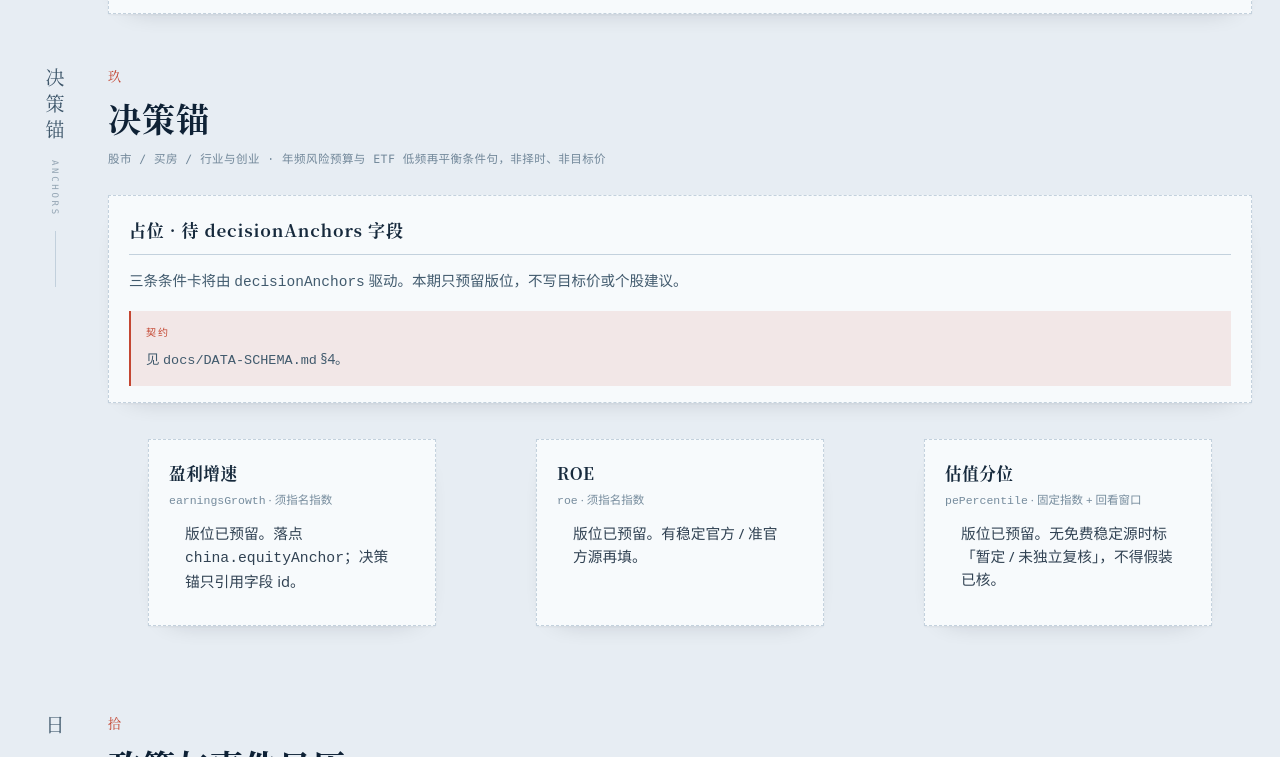
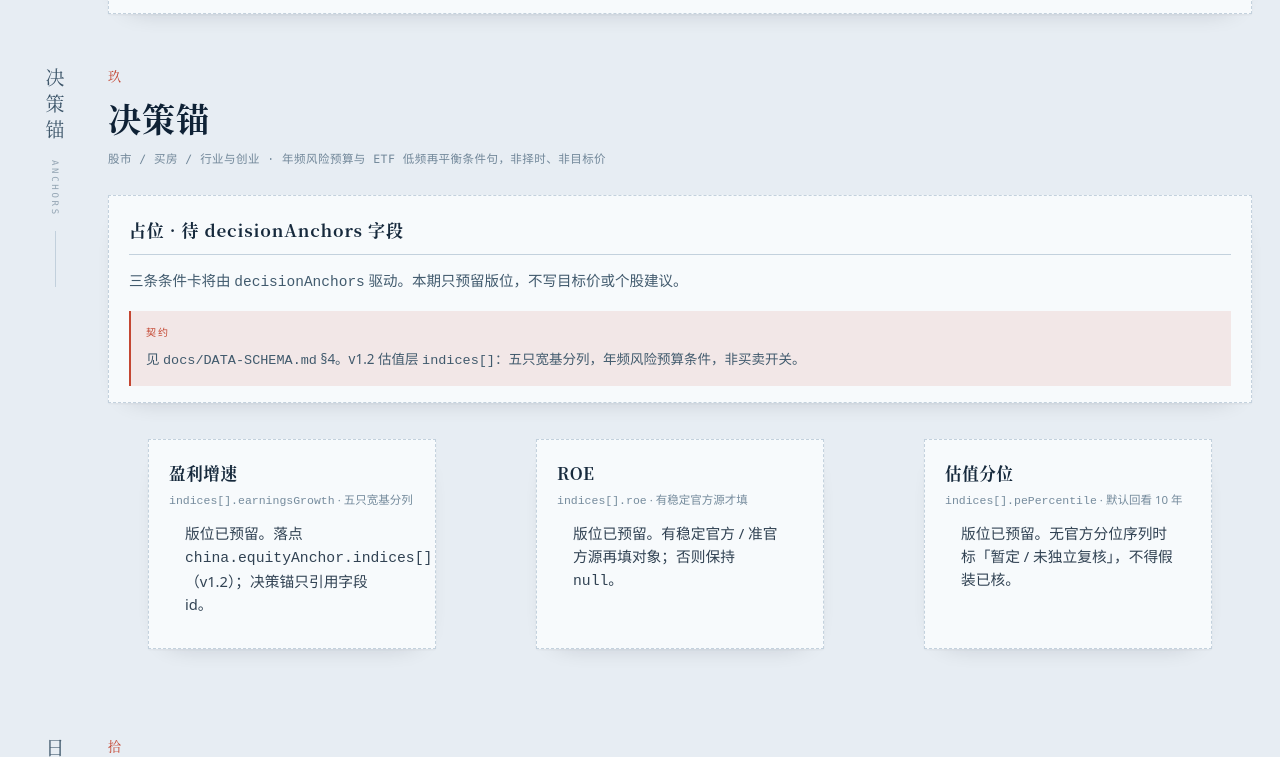
Before and after one commit to PU-UP/macro-radar, a plain HTML site: page index.html in a window 1280 px wide. Shown: the part 11243-12000 px from the top of the page. Drawn offline with Linux system fonts and the light colour scheme.

Commit message:
docs: DATA-SCHEMA v1.2 估值层 indices[]（仅契约）(#10)
Expand china.equityAnchor into five broad-index slots (csi300/500/1000, ChiNext, STAR50).
Do not fill assets/data.js. pePercentile cannot be verified without an official series.

Co-authored-by: Cursor Agent <cursoragent@cursor.com>
Co-authored-by: Waterman <PU-UP@users.noreply.github.com>

```diff
--- a/index.html
+++ b/index.html
@@ -631,29 +631,29 @@
       <div class="panel panel-prose scaffold-panel" id="decision-panel">
         <h3 class="panel-h">占位 · 待 decisionAnchors 字段</h3>
         <p>三条条件卡将由 <code>decisionAnchors</code> 驱动。本期只预留版位，不写目标价或个股建议。</p>
-        <p class="callout"><span class="callout-tag">契约</span>见 <code>docs/DATA-SCHEMA.md</code> §4。</p>
+        <p class="callout"><span class="callout-tag">契约</span>见 <code>docs/DATA-SCHEMA.md</code> §4。v1.2 估值层 <code>indices[]</code>：五只宽基分列，年频风险预算条件，非买卖开关。</p>
       </div>
-      <div class="grid-3 schema-slots" data-schema="china.equityAnchor.v1.1">
+      <div class="grid-3 schema-slots" data-schema="china.equityAnchor.v1.2">
         <figure class="panel scaffold-panel" id="slot-earnings">
           <figcaption>
             <h3>盈利增速</h3>
-            <span class="fig-note"><code>earningsGrowth</code> · 须指名指数</span>
+            <span class="fig-note"><code>indices[].earningsGrowth</code> · 五只宽基分列</span>
           </figcaption>
-          <p class="scaffold-body" id="equity-earnings">版位已预留。落点 <code>china.equityAnchor</code>；决策锚只引用字段 id。</p>
+          <p class="scaffold-body" id="equity-earnings">版位已预留。落点 <code>china.equityAnchor.indices[]</code>（v1.2）；决策锚只引用字段 id。</p>
         </figure>
         <figure class="panel scaffold-panel" id="slot-roe">
           <figcaption>
             <h3>ROE</h3>
-            <span class="fig-note"><code>roe</code> · 须指名指数</span>
+            <span class="fig-note"><code>indices[].roe</code> · 有稳定官方源才填</span>
           </figcaption>
-          <p class="scaffold-body" id="equity-roe">版位已预留。有稳定官方 / 准官方源再填。</p>
+          <p class="scaffold-body" id="equity-roe">版位已预留。有稳定官方 / 准官方源再填对象；否则保持 <code>null</code>。</p>
         </figure>
         <figure class="panel scaffold-panel" id="slot-pe">
           <figcaption>
             <h3>估值分位</h3>
-            <span class="fig-note"><code>pePercentile</code> · 固定指数 + 回看窗口</span>
+            <span class="fig-note"><code>indices[].pePercentile</code> · 默认回看 10 年</span>
           </figcaption>
-          <p class="scaffold-body" id="equity-pe">版位已预留。无免费稳定源时标「暂定 / 未独立复核」，不得假装已核。</p>
+          <p class="scaffold-body" id="equity-pe">版位已预留。无官方分位序列时标「暂定 / 未独立复核」，不得假装已核。</p>
         </figure>
       </div>
     </div>
```
Also changed, not shown: 2 other files.
